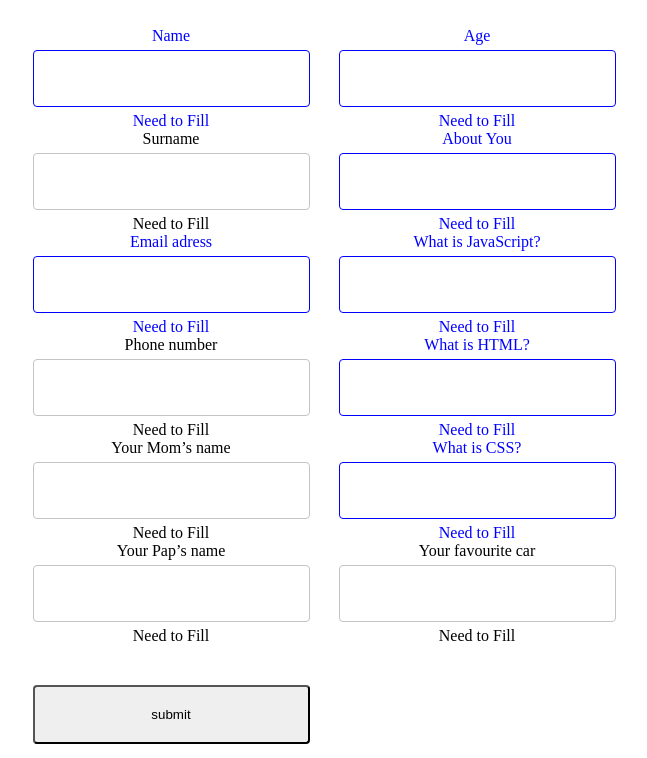
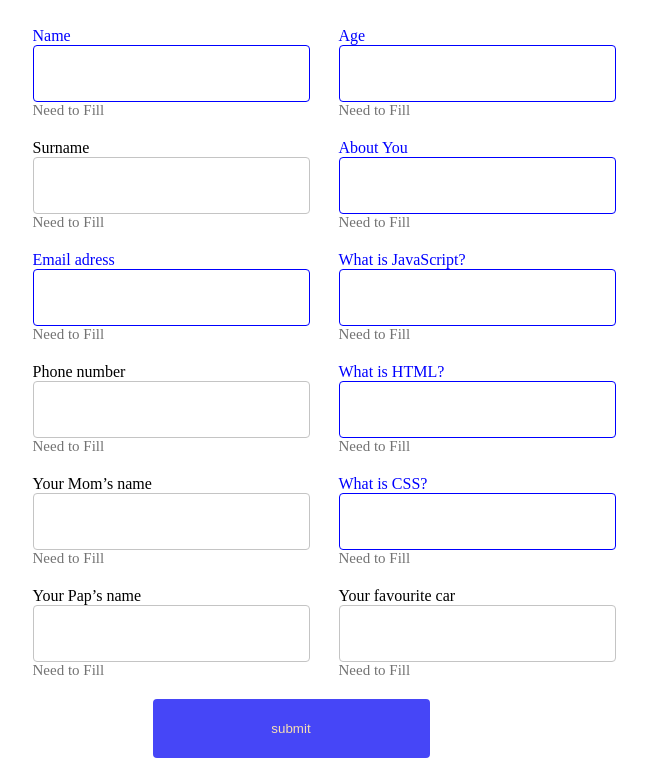
Before and after one commit to aziza1fazliddinova/dz_dom6, a plain HTML site: page index.html in a window 1280 px wide. Shown: the part 58-816 px from the top of the page, without its empty margins (316-963 px from the left). Drawn offline with Linux system fonts and the light colour scheme.

Commit message:
first commit

```diff
--- a/index.html
+++ b/index.html
@@ -7,7 +7,7 @@
    <link rel="stylesheet" href="./style.css">
 </head>
 <body>
-    <div class="text">
+    <div class="text2">
         <h1>Example form</h1>
         <div class="text_p">
             <p>All: <span>12</span></p>
--- a/style.css
+++ b/style.css
@@ -9,12 +9,11 @@ form {
     margin: 0 auto;
     display: flex;
     flex-direction: column;
-    gap: 40px;
 }
 form .input-group {
     display: flex;
     flex-direction: column;
-    gap: 5px;
+    padding-bottom: 20px;
 }
 form .input-group input {
     padding: 6px 10px;
@@ -55,7 +54,7 @@ form .input-group input {
     gap: 29px;
     margin-top: 30px;
 }
-.text{
+.text2 h1{
    text-align: center;
 }
 .text_p{
@@ -74,4 +73,13 @@ form .input-group input {
    display: flex;
    justify-content: center;
    align-items: center;
+   margin-left: 120px;
+   background-color: rgb(70, 70, 247);
+   border: none;
+   color: wheat;
 }
+
+span{
+  font-size: 15px;
+  color: rgb(115, 115, 115);
+}
```
